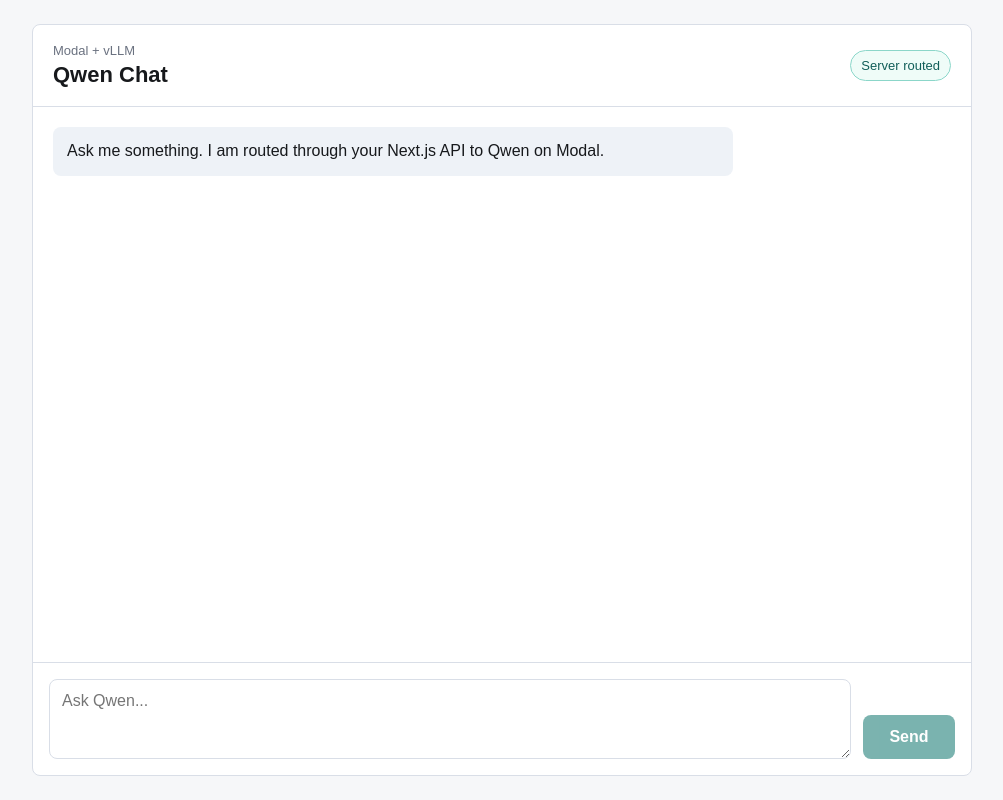
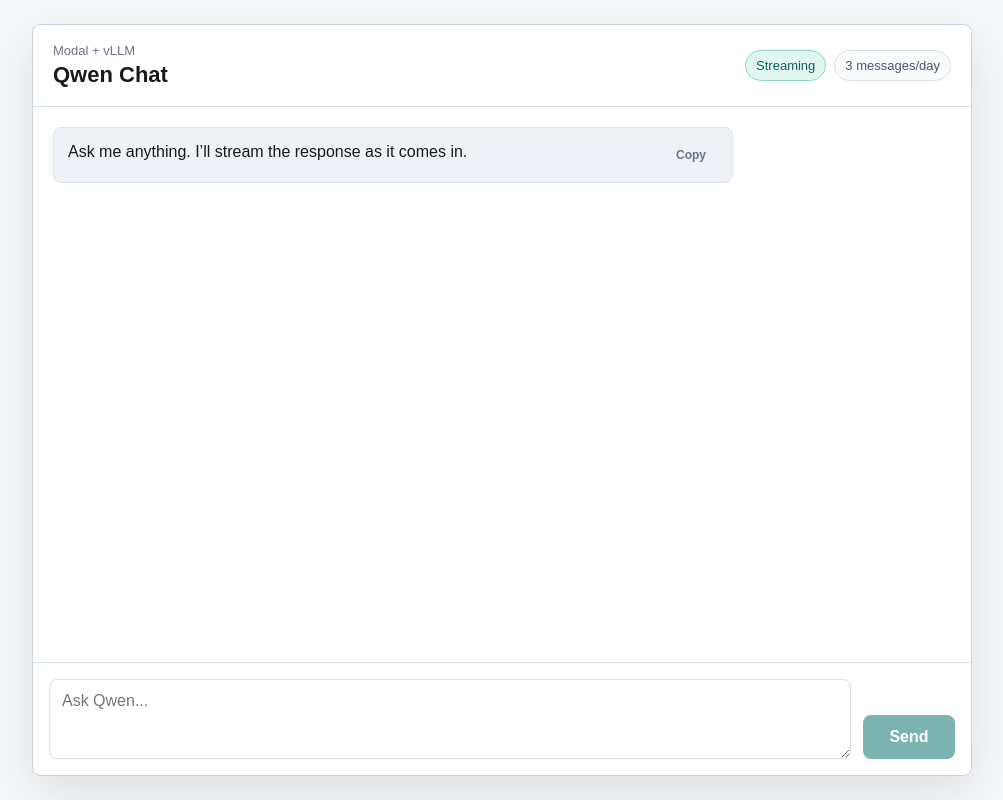
Before and after one commit to SwarnaKishore/modal-ai-chat, a Next.js app in the folder web/: page / in a window 1280 px wide. Shown: the whole page, without its empty margins (138-1141 px from the left). Built offline with nearby package versions, Linux system fonts and the light colour scheme.

Commit message:
updated to copy response

```diff
--- a/web/app/globals.css
+++ b/web/app/globals.css
@@ -7,8 +7,10 @@
   --line: #d9dee7;
   --primary: #0f766e;
   --primary-strong: #115e59;
+  --primary-soft: #e1f6f1;
   --assistant: #eef2f7;
   --user: #dff5ef;
+  --shadow: 0 16px 50px rgba(31, 41, 55, 0.11);
 }
 
 * {
@@ -46,8 +48,9 @@
   display: grid;
   grid-template-rows: auto 1fr auto;
   background: var(--panel);
-  border: 1px solid var(--line);
+  border: 1px solid #c9d2df;
   border-radius: 8px;
+  box-shadow: var(--shadow);
   overflow: hidden;
 }
 
@@ -74,14 +77,32 @@
   letter-spacing: 0;
 }
 
-.status {
+.status-group {
+  display: flex;
+  align-items: flex-end;
+  gap: 8px;
+  flex-wrap: wrap;
+  justify-content: flex-end;
+}
+
+.status,
+.usage {
   flex: 0 0 auto;
-  color: var(--primary-strong);
-  border: 1px solid #8bd6c9;
-  background: #effcf8;
   border-radius: 999px;
   padding: 7px 10px;
   font-size: 13px;
+}
+
+.status {
+  color: var(--primary-strong);
+  border: 1px solid #8bd6c9;
+  background: var(--primary-soft);
+}
+
+.usage {
+  color: #4b5563;
+  border: 1px solid #d8dee8;
+  background: #f8fafc;
 }
 
 .messages {
@@ -98,20 +119,103 @@
   padding: 12px 14px;
   line-height: 1.55;
   white-space: pre-wrap;
+  border: 1px solid transparent;
 }
 
-.message p {
+.message p,
+.message-meta {
   margin: 0;
 }
 
 .message.assistant {
   align-self: flex-start;
   background: var(--assistant);
+  border-color: #dde4ee;
 }
 
 .message.user {
   align-self: flex-end;
   background: var(--user);
+  border-color: #bfe8dc;
+}
+
+.message-body {
+  display: grid;
+  grid-template-columns: minmax(0, 1fr) auto;
+  gap: 10px;
+  align-items: start;
+}
+
+.copy-button {
+  min-width: 54px;
+  height: 30px;
+  align-self: start;
+  border: 1px solid transparent;
+  border-radius: 7px;
+  background: transparent;
+  color: #64748b;
+  cursor: pointer;
+  font-size: 12px;
+  font-weight: 700;
+  transition:
+    background 120ms ease,
+    border-color 120ms ease,
+    color 120ms ease;
+}
+
+.copy-button:hover:not(:disabled),
+.copy-button:focus-visible {
+  border-color: #cbd5e1;
+  background: #f8fafc;
+  color: #334155;
+}
+
+.copy-button:focus-visible {
+  outline: 2px solid rgba(15, 118, 110, 0.22);
+  outline-offset: 2px;
+}
+
+.message-meta {
+  margin-top: 8px;
+  color: var(--muted);
+  font-size: 12px;
+}
+
+.typing-indicator {
+  display: flex;
+  align-items: center;
+  gap: 5px;
+  min-height: 24px;
+}
+
+.typing-indicator span {
+  width: 7px;
+  height: 7px;
+  border-radius: 999px;
+  background: var(--primary);
+  animation: typing-pulse 1s infinite ease-in-out;
+}
+
+.typing-indicator span:nth-child(2) {
+  animation-delay: 0.15s;
+}
+
+.typing-indicator span:nth-child(3) {
+  animation-delay: 0.3s;
+}
+
+@keyframes typing-pulse {
+  0%,
+  80%,
+  100% {
+    opacity: 0.3;
+    transform: translateY(0);
+  }
+
+  40% {
+    opacity: 1;
+    transform: translateY(-3px);
+  }
 }
 
 .composer {
--- a/web/app/page.tsx
+++ b/web/app/page.tsx
@@ -5,17 +5,20 @@
 type ChatMessage = {
   role: "user" | "assistant";
   content: string;
+  meta?: string;
 };
 
 export default function Home() {
   const [messages, setMessages] = useState<ChatMessage[]>([
     {
       role: "assistant",
-      content: "Ask me something. I am routed through your Next.js API to Qwen on Modal.",
+      content: "Ask me anything. I’ll stream the response as it comes in.",
     },
   ]);
   const [input, setInput] = useState("");
   const [isLoading, setIsLoading] = useState(false);
+  const [copiedIndex, setCopiedIndex] = useState<number | null>(null);
+  const [rateLimitStatus, setRateLimitStatus] = useState("3 messages/day");
   const canSend = useMemo(() => input.trim().length > 0 && !isLoading, [input, isLoading]);
 
   async function sendMessage(event: FormEvent<HTMLFormElement>) {
@@ -28,6 +31,7 @@
     setMessages(nextMessages);
     setInput("");
     setIsLoading(true);
+    const startedAt = performance.now();
 
     try {
       const response = await fetch("/api/chat", {
@@ -45,6 +49,9 @@
         throw new Error("The chat response did not include a stream.");
       }
 
+      const remaining = response.headers.get("X-RateLimit-Remaining");
+      if (remaining) setRateLimitStatus(`${remaining} messages left today`);
+
       const assistantMessage: ChatMessage = { role: "assistant", content: "" };
       setMessages([...nextMessages, assistantMessage]);
 
@@ -52,6 +59,7 @@
       const decoder = new TextDecoder();
       let buffer = "";
       let assistantContent = "";
+      let tokenCount = 0;
 
       while (true) {
         const { done, value } = await reader.read();
@@ -73,9 +81,15 @@
           if (typeof token !== "string") continue;
 
           assistantContent += token;
+          tokenCount += 1;
           setMessages([...nextMessages, { role: "assistant", content: assistantContent }]);
         }
       }
+
+      const elapsedSeconds = (performance.now() - startedAt) / 1000;
+      const tokensPerSecond = tokenCount > 0 ? tokenCount / elapsedSeconds : 0;
+      const meta = `${elapsedSeconds.toFixed(1)}s · ${tokenCount} chunks · ${tokensPerSecond.toFixed(1)} chunks/s`;
+      setMessages([...nextMessages, { role: "assistant", content: assistantContent, meta }]);
     } catch (error) {
       const message = error instanceof Error ? error.message : "Something went wrong.";
       setMessages([...nextMessages, { role: "assistant", content: message }]);
@@ -91,6 +105,12 @@
     event.currentTarget.form?.requestSubmit();
   }
 
+  async function copyMessage(content: string, index: number) {
+    await navigator.clipboard.writeText(content);
+    setCopiedIndex(index);
+    window.setTimeout(() => setCopiedIndex(null), 1400);
+  }
+
   return (
     <main className="shell">
       <section className="chat-panel" aria-label="Qwen chat">
@@ -99,18 +119,38 @@
             <p className="eyebrow">Modal + vLLM</p>
             <h1>Qwen Chat</h1>
           </div>
-          <span className="status">Server routed</span>
+          <div className="status-group">
+            <span className="status">Streaming</span>
+            <span className="usage">{rateLimitStatus}</span>
+          </div>
         </header>
 
         <div className="messages">
           {messages.map((message, index) => (
             <article className={`message ${message.role}`} key={`${message.role}-${index}`}>
-              <p>{message.content}</p>
+              <div className="message-body">
+                <p>{message.content}</p>
+                {message.role === "assistant" && message.content && (
+                  <button
+                    aria-label="Copy assistant message"
+                    className="copy-button"
+                    onClick={() => copyMessage(message.content, index)}
+                    type="button"
+                  >
+                    {copiedIndex === index ? "Copied" : "Copy"}
+                  </button>
+                )}
+              </div>
+              {message.meta && <p className="message-meta">{message.meta}</p>}
             </article>
           ))}
           {isLoading && messages[messages.length - 1]?.role !== "assistant" && (
             <article className="message assistant">
-              <p>Thinking...</p>
+              <div className="typing-indicator" aria-label="Qwen is thinking">
+                <span />
+                <span />
+                <span />
+              </div>
             </article>
           )}
         </div>
```
